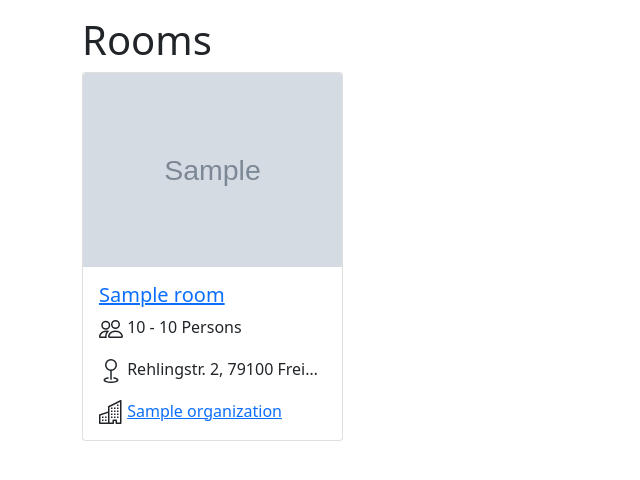
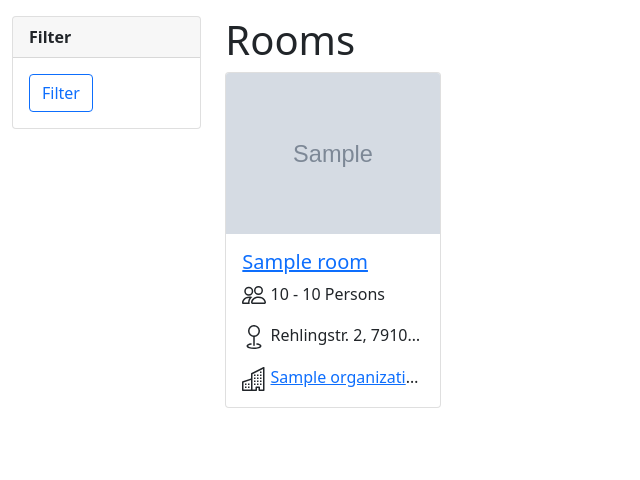
Before and after one commit to finnus/roomsharing, a Django app: template roomsharing/templates/rooms/room_list.html in a window 1280 px wide. Shown: the part 56-536 px from the top of the page, without its empty margins (0-640 px from the left). Run offline with Django 3.2, Linux system fonts and the light colour scheme; the template is opened without the code that fills it: most values are stand-ins (such as "Sample title", 1, 10 or a date in 2020); grey boxes marked "Sample" are stand-in pictures; some libraries are stand-ins or nearby versions.

Commit message:
feat(rooms): add filter for room search

```diff
--- a/config/settings/base.py
+++ b/config/settings/base.py
@@ -79,6 +79,7 @@
     "allauth.account",
     "allauth.socialaccount",
     "import_export",
+    "django_filters",
 ]
 
 LOCAL_APPS = [
--- a/requirements/base.txt
+++ b/requirements/base.txt
@@ -20,3 +20,4 @@
 django-redis==4.12.1  # https://github.com/jazzband/django-redis
 django-extensions==3.1.1  # https://github.com/django-extensions/django-extensions
 django-import-export==2.5.0  # https://github.com/django-import-export/django-import-export
+django-filter==2.4.0  # https://github.com/carltongibson/django-filter/
--- a/roomsharing/static/css/project.css
+++ b/roomsharing/static/css/project.css
@@ -23,3 +23,17 @@
 /*    left: 0;*/
 /*    min-height: 500px;*/
 /*}*/
+
+
+.sticky-offset {
+  top: 118px;
+}
+
+section:before {
+  display: block;
+  height: 45px;
+  margin-top: -45px;
+  visibility: hidden;
+  content: "";
+
+}
--- a/roomsharing/templates/base.html
+++ b/roomsharing/templates/base.html
@@ -86,13 +86,20 @@
         {% endif %}
         </div>
       </div>
+    </div>
   </nav>
 </header>
 
-
+<div class="container-fluid mt-3">
+ <div class="row">
+    <div class="col-2">
+      <div class="">
+        {% block left_sidebar %}
+        {% endblock left_sidebar %}
+      </div>
     </div>
 
-    <div class="container mt-3">
+    <div class="col-9">
 
   {% if messages %}
     {% for message in messages %}
@@ -103,6 +110,8 @@
   {% block content %}
     <p>Use this document as a way to quick start any new project.</p>
   {% endblock content %}
+    </div>
+</div> <!-- /row -->
 
 </div> <!-- /container -->
 
--- a/roomsharing/templates/rooms/room_list.html
+++ b/roomsharing/templates/rooms/room_list.html
@@ -2,8 +2,26 @@
 
 {% load i18n %}
 {% load static %}
+{% load crispy_forms_tags %}
 
 {% block title %}{% trans "Rooms" %}{% endblock %}
+
+{% block left_sidebar %}
+  <div class="card">
+    <div class="card-header">
+      <strong>{%  trans "Filter" %}</strong>
+    </div>
+    <div class="card-body">
+      <form method="get">
+        {{ filter.form|crispy }} <input type="hidden"/>
+        <button class="btn btn-outline-primary btn-block" type="submit">{% trans "Filter" %}</button>
+      </form>
+    </div>
+  </div>
+{%  endblock left_sidebar %}
+
+
+
 {% block content_title %}
   <h1 class="title">Rooms</h1>
 {% endblock content_title %}
```
Also changed, not shown: roomsharing/rooms/filters.py (added, +45 -0 lines), roomsharing/rooms/views.py (+5 -2 lines), roomsharing/users/tests/test_forms.py (+1 -1 lines). Lines whose indentation alone changed are shown as unchanged.
